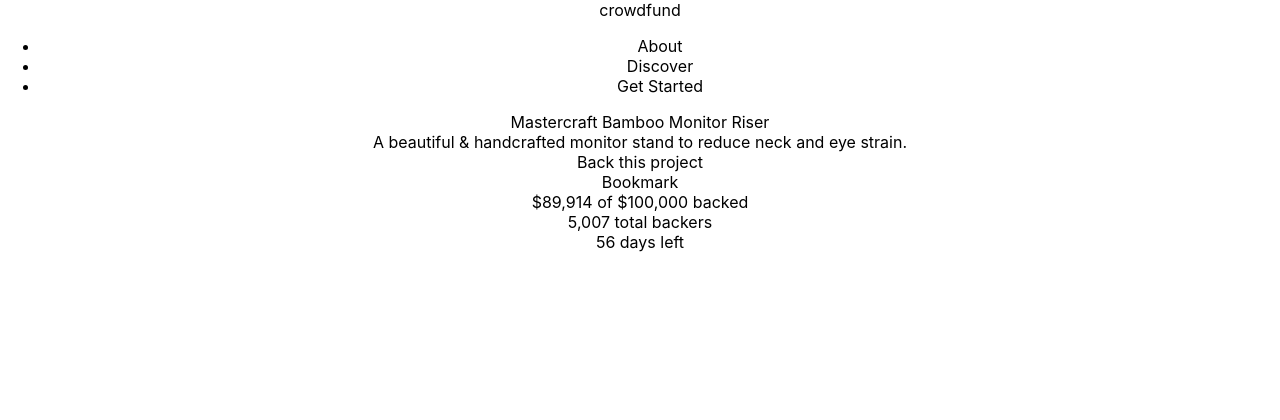
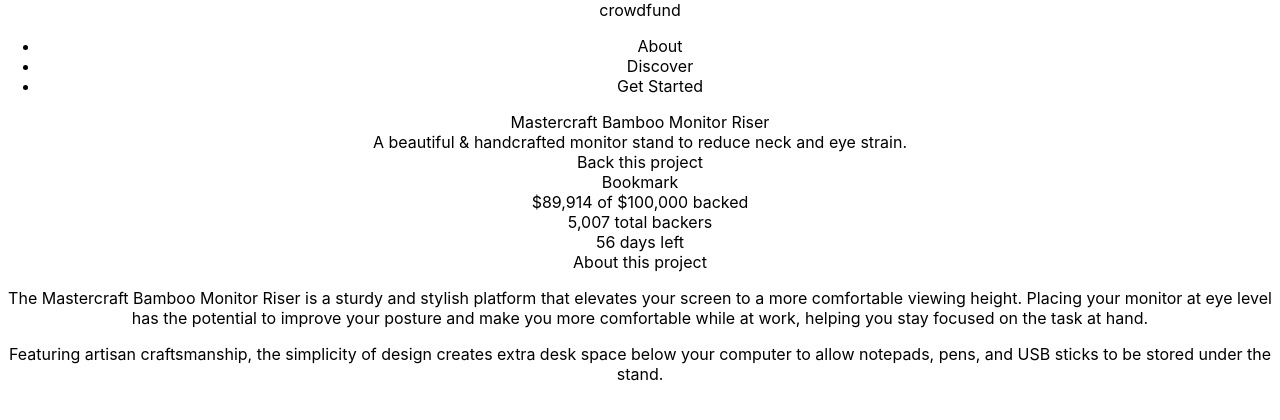
Before and after one commit to leopaul29/frontendmentor-crowdfunding-product-page, a React (Create React App) app: page / in a window 1280 px wide. Shown: the top 420 px of the page. Built offline with nearby package versions, Linux system fonts and the light colour scheme.

Commit message:
add project component

```diff
--- a/src/App.js
+++ b/src/App.js
@@ -1,6 +1,7 @@
 import "./App.css";
 import Header from "./components/Header";
 import Nav from "./components/Nav";
+import Project from "./components/Project";
 import Stats from "./components/Stats";
 
 export default function App() {
@@ -9,6 +10,7 @@
       <Nav />
       <Header/>
       <Stats/>
+      <Project/>
     </div>
   );
 }
--- /dev/null
+++ b/src/components/Project.js
@@ -0,0 +1,21 @@
+export default function Project() {
+  return (
+    <div className="project">
+      <div className="project__title">About this project</div>
+      <div className="project__about">
+        <p>
+          The Mastercraft Bamboo Monitor Riser is a sturdy and stylish platform
+          that elevates your screen to a more comfortable viewing height.
+          Placing your monitor at eye level has the potential to improve your
+          posture and make you more comfortable while at work, helping you stay
+          focused on the task at hand.
+        </p>
+        <p>
+          Featuring artisan craftsmanship, the simplicity of design creates
+          extra desk space below your computer to allow notepads, pens, and USB
+          sticks to be stored under the stand.
+        </p>
+      </div>
+    </div>
+  );
+}
```
